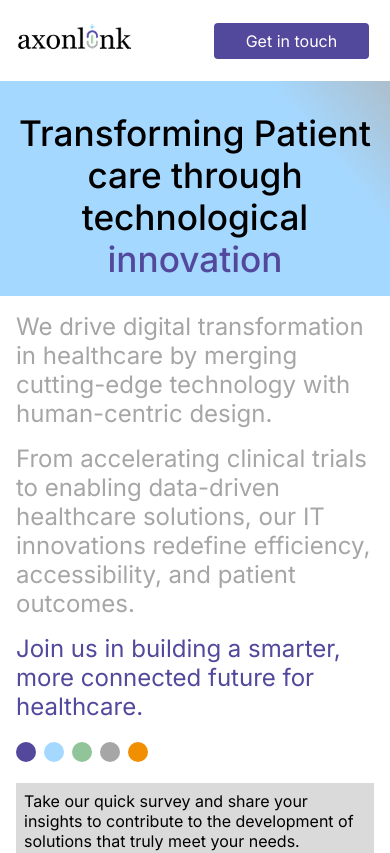
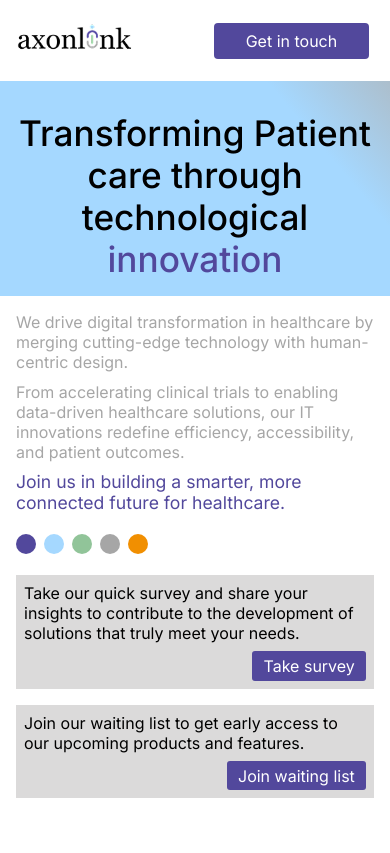
Before and after one commit to axonlinkcode/webpage, a React (Vite) app in the folder frontend/: page / in a window 390 px wide. Shown: the top 853 px of the page. Built offline with nearby package versions, Linux system fonts and the light colour scheme.

Commit message:
home content resizing

```diff
--- a/frontend/src/components/hero/Hero.css
+++ b/frontend/src/components/hero/Hero.css
@@ -37,7 +37,7 @@
   height: 400px;
 }
 .hero__content-video .video {
-  border: 1px solid #a5d8ff;
+  /* border: 1px solid #a5d8ff; */
   width: 100%;
   height: 100%;
   margin: 0 auto;
--- a/frontend/src/components/homeContent/HomeContent.css
+++ b/frontend/src/components/homeContent/HomeContent.css
@@ -1,35 +1,36 @@
 .home-con {
-  /* border: 2px solid red; */
   display: flex;
-  padding: 5rem 1rem 0 2rem;
-  gap: 0.5rem;
+  padding: 4.5rem 1rem 0 1rem;
+  gap: 2rem;
 }
 
 .home-con--para {
-  /* border: 1px solid purple; */
-  flex: 2;
+  flex: 1.5;
 }
 .home-con--para p {
   /* border: 1px solid green; */
-  width: 90%;
-  font-size: 2rem;
+  width: 100%;
+  font-size: 1.5rem;
   margin-bottom: 1rem;
   color: #a6a6a6;
 }
 .home-con--para p:last-of-type {
   color: #52489c;
-  font-size: 1.7rem;
+  font-size: 1.6rem;
   margin-bottom: 0;
 }
 .home-con--links {
-  /* border: 1px solid red; */
-  flex: 1.35;
+  flex: 1.2;
   font-size: 1.3rem;
+  padding-left: 1rem;
+}
+.home-con--links p {
+  font-size: 1rem;
 }
 .home-con--link2,
 .home-con--link1 {
   /* border: 1px solid blue; */
-  width: 90%;
+  width: 100%;
   margin: 1rem 0;
   padding: 1rem;
   background: #dbdada;
@@ -48,18 +49,29 @@
   padding: 0.3rem 0.7rem;
   cursor: pointer;
   border-radius: 3px;
+  text-decoration: none;
+  font-size: 1rem;
 }
 
 /* QUERIES */
 @media screen and (width: 768px) {
   .home-con {
-    padding: 5rem 1rem 0 1rem;
-    gap: 2rem;
+    gap: 1rem;
   }
-  .home-con--para p:last-of-type,
+
   .home-con--para p {
-    font-size: 1.5rem;
+    border: 1px solid green;
     width: 100%;
+    font-size: 1rem;
+    margin-bottom: 1rem;
+    color: #a6a6a6;
+  }
+  .home-con--para p:last-of-type {
+    font-size: 1rem;
+    width: 100%;
+  }
+  .home-con--links {
+    padding-left: 0rem;
   }
   .home-con--link2,
   .home-con--link1 {
@@ -79,14 +91,18 @@
     padding: 1rem;
     gap: 1rem;
   }
-  .home-con--para p:last-of-type,
   .home-con--para p {
-    width: 100%;
-    font-size: 1.5rem;
+    font-size: 1rem;
+    margin-bottom: 0.6rem;
+  }
+  .home-con--para p:last-of-type {
+    font-size: 1.1rem;
+  }
+  .home-con--links {
+    padding-left: 0rem;
   }
   .home-con--link2,
   .home-con--link1 {
-    width: 100%;
     font-size: 1rem;
     padding: 0.5rem;
   }
```
